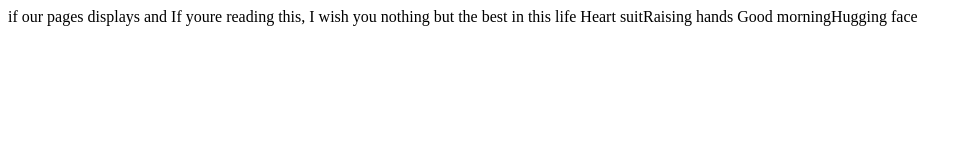
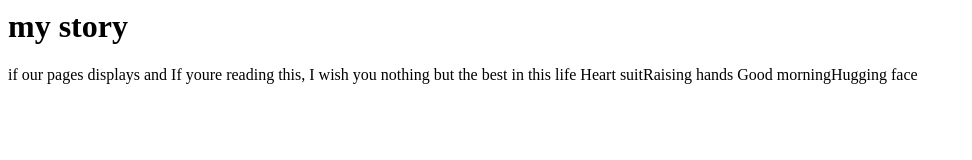
Before and after one commit to angeab/myfistgh, a plain HTML site: page index.html in a window 1280 px wide. Shown: the whole page, without its empty margins (0-972 px from the left). Drawn offline with Linux system fonts and the light colour scheme.

Commit message:
Update index.html

```diff
--- a/index.html
+++ b/index.html
@@ -1,5 +1,6 @@
 <body>
   <title> my wabpage</title>
+  <h1> my story </h1>
   <p>if our pages displays and
 If youre reading this, I wish you nothing but the best in this life Heart suitRaising hands
 Good morningHugging face</p>
```
